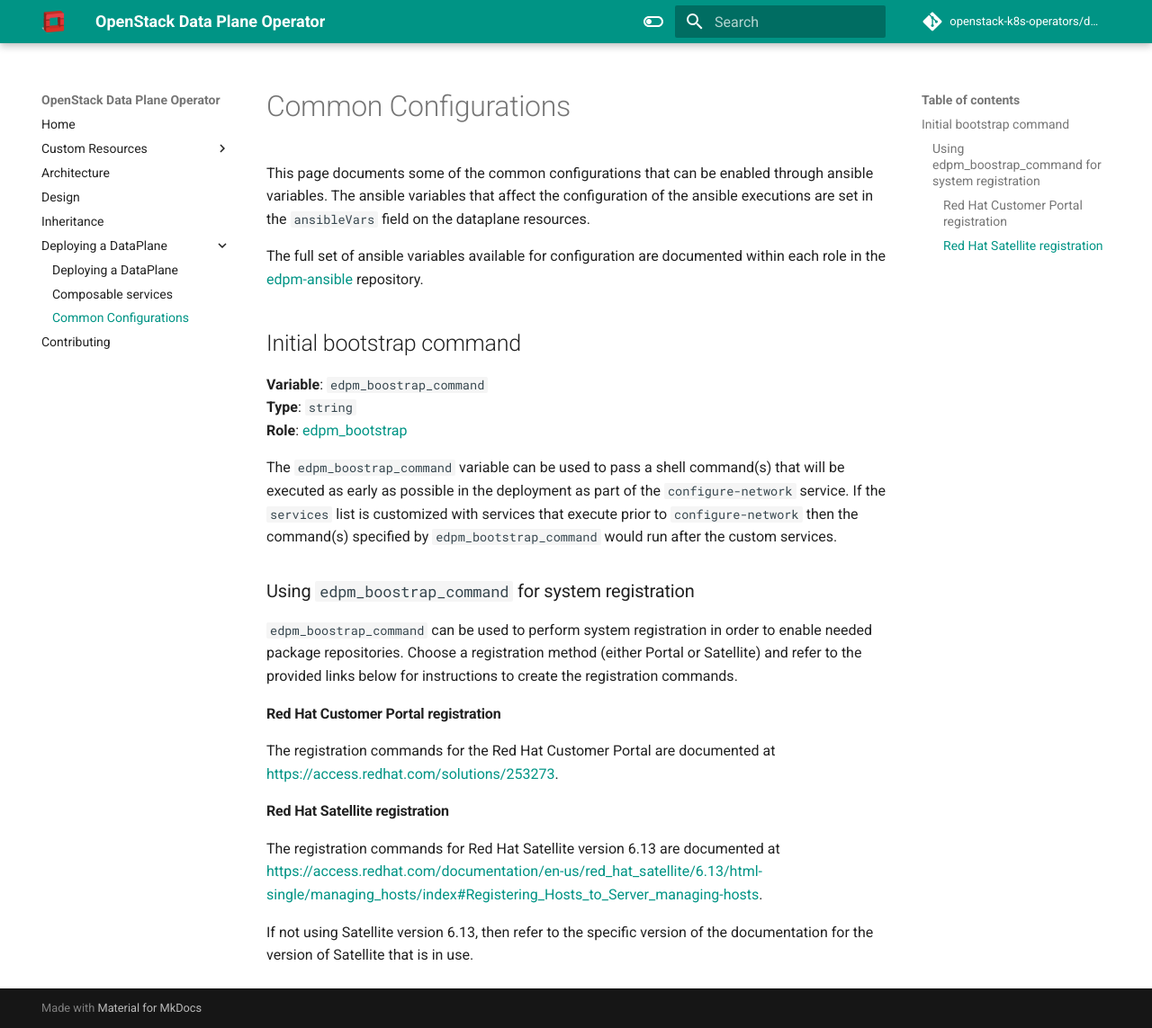
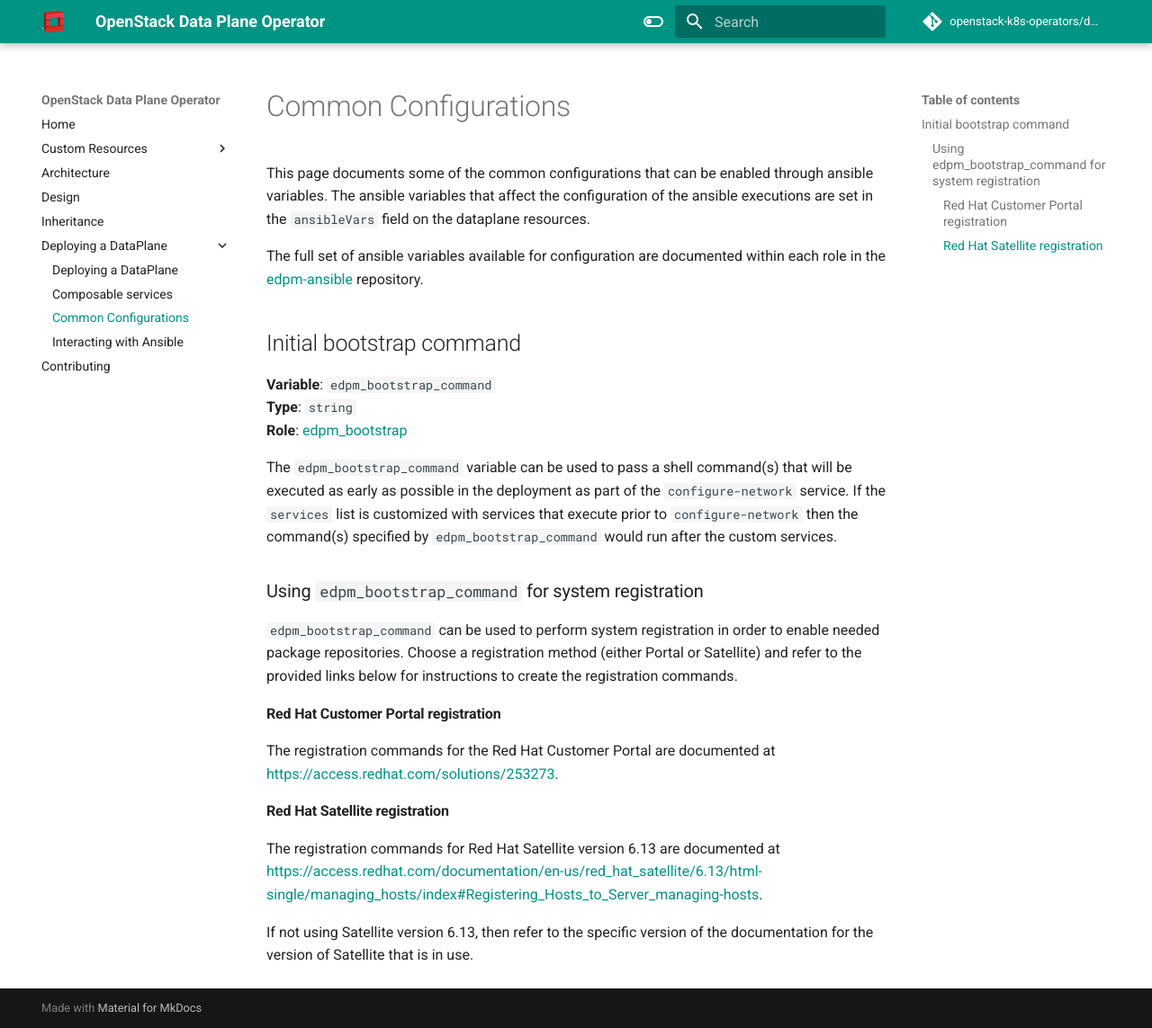
Before and after one commit to openstack-k8s-operators/dataplane-operator, an MkDocs documentation site: the page built from docs/common_configurations.md, in a window 1280 px wide and 1143 px high. Shown: the whole window at 90% size. Built offline with MkDocs 1.6.1 and Material for MkDocs 9.7.7, drawn with Linux system fonts in a browser that asks for light colours; comment, search, counter and statistics services are not loaded; the version menu is left out.

Commit message:
Add docs for interacting with ansible
Also fixes typos in common_configurations.md

Signed-off-by: James Slagle <jslagle@redhat.com>

```diff
--- a/docs/common_configurations.md
+++ b/docs/common_configurations.md
@@ -12,19 +12,19 @@
 
 ## Initial bootstrap command
 
-**Variable**: `edpm_boostrap_command`
+**Variable**: `edpm_bootstrap_command`
 **Type**: `string`
 **Role**: [edpm_bootstrap](https://github.com/openstack-k8s-operators/edpm-ansible/tree/main/roles/edpm_bootstrap)
 
-The `edpm_boostrap_command` variable can be used to pass a shell command(s) that
+The `edpm_bootstrap_command` variable can be used to pass a shell command(s) that
 will be executed as early as possible in the deployment as part of the
 `configure-network` service. If the `services` list is customized with services
 that execute prior to `configure-network` then the command(s) specified by
 `edpm_bootstrap_command` would run after the custom services.
 
-### Using `edpm_boostrap_command` for system registration
+### Using `edpm_bootstrap_command` for system registration
 
-`edpm_boostrap_command` can be used to perform system registration in order to
+`edpm_bootstrap_command` can be used to perform system registration in order to
 enable needed package repositories. Choose a registration method (either Portal
 or Satellite) and refer to the provided links below for instructions to create
 the registration commands.
--- a/mkdocs.yml
+++ b/mkdocs.yml
@@ -38,6 +38,7 @@
       - deploying.md
       - composable_services.md
       - common_configurations.md
+      - interacting_with_ansible.md
   - Contributing: contributing.md
 markdown_extensions:
   - toc:
```
Also changed, not shown: docs/interacting_with_ansible.md (added, +90 -0 lines).
